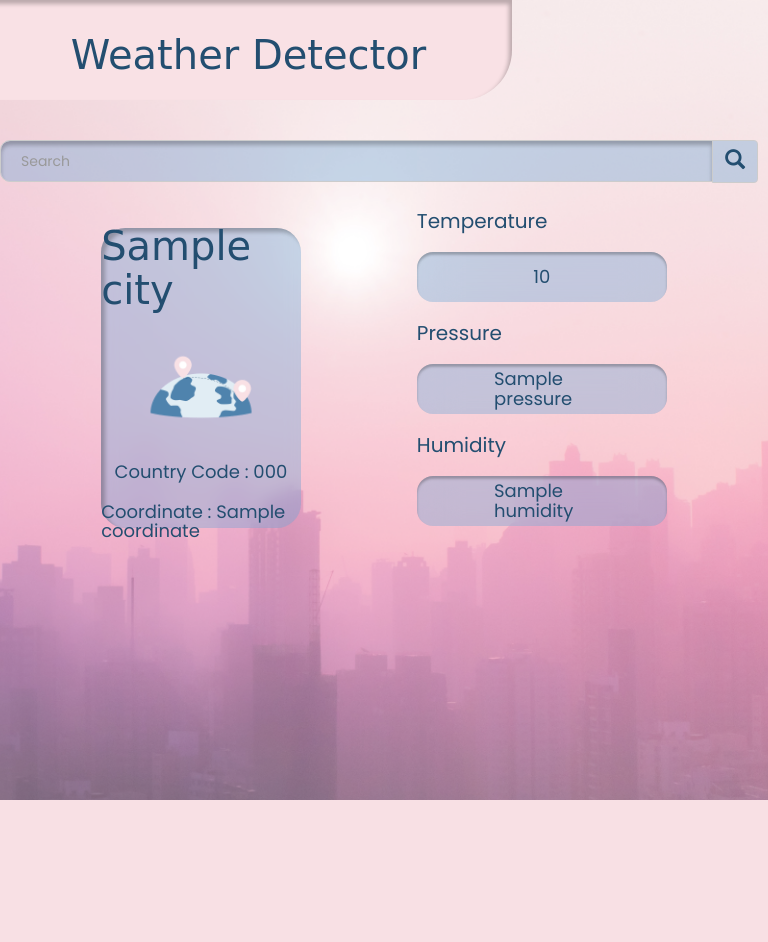
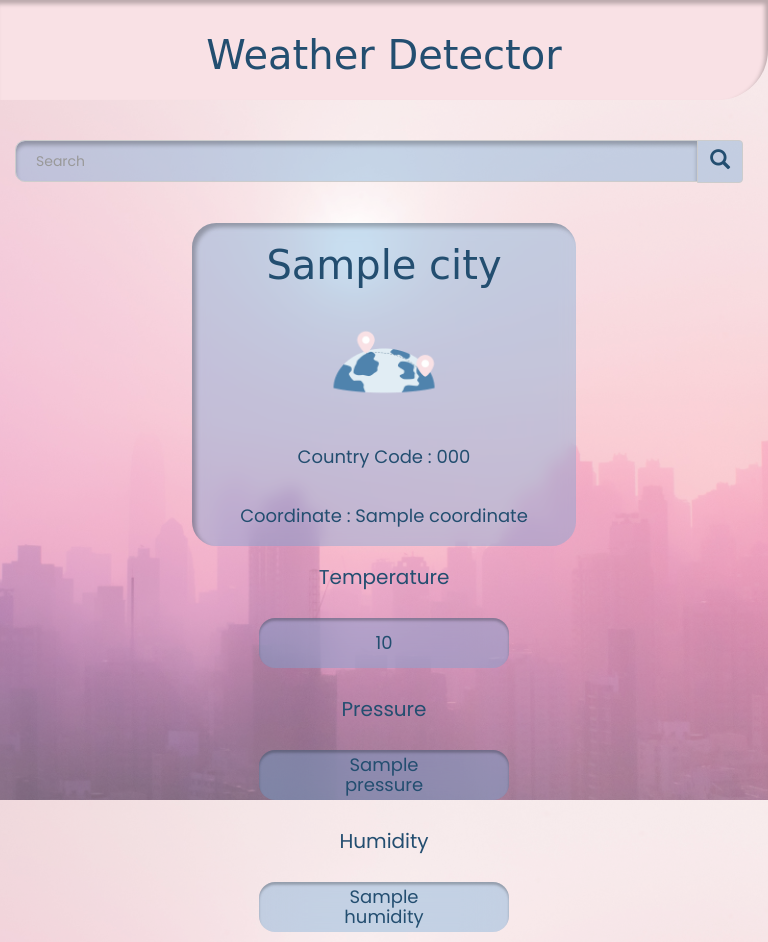
Before and after one commit to NabajitBhadury/Weather-Detector, a Django app: template templates/index.html in a window 768 px wide. Before the commit the page ends 800 px from the top, so only its background shows below. Run offline with Django 3.2, Linux system fonts and the light colour scheme; the template is opened without the code that fills it: most values are stand-ins (such as "Sample title", 1, 10 or a date in 2020); some libraries are stand-ins or nearby versions; some web fonts are replaced.

Commit message:
ui changes:responsive

```diff
--- a/static/assets/css/style.css
+++ b/static/assets/css/style.css
@@ -24,6 +24,12 @@
 .section_margin
 {
     margin:2rem;
+}
+
+.row
+{
+    margin:0;
+    padding:0;
 }
 
 body {
@@ -95,7 +101,7 @@ h1 {
     display: flex;
     justify-content: space-evenly;
     flex-direction: row;
-    margin-top: 45px;
+    margin-top: 40px;
 }
 
 .block1
@@ -105,7 +111,8 @@ h1 {
     box-shadow: 4px 4px 4px 0px rgba(0, 0, 0, 0.25) inset;
     backdrop-filter: blur(7.5px);
     width: 25%;
-    height: 300px;
+    /* height: 300px; */
+    height: auto;
     flex-shrink: 0;
     display: flex;
     align-items: center;
@@ -128,7 +135,8 @@ h1:hover {
 h4
 {
     color: var(--primary-color);
-    /* padding: 10px;  */
+    padding: 10px;
+    text-align: center;
 }
 
 h4:hover {
@@ -150,7 +158,9 @@ h4:hover {
     flex-direction: column;
     align-items: flex-start;
     justify-content: center;
-    height: 280px;
+    /* height: 280px; */
+    width: auto;
+    height:auto;
 }
 
 .temp {
@@ -248,5 +258,33 @@ h4:hover {
         justify-content: center;
         align-items: center;
     }
+    .block1 {
+        width: 90%;
+        height: auto;
+    }
+    .block2 {
+        height: auto;
+        align-items: center;
+    }
+}
 
+@media (min-width: 481px) and (max-width: 1024px) {
+    .nav-style {
+        width: 100%;
+        padding: 20px;
+    }
+    .block {
+        display: flex;
+        flex-direction: column;
+        justify-content: center;
+        align-items: center;
+    }
+    .block1 {
+        width: 50%;
+        height: auto;
+    }
+    .block2 {
+        height: auto;
+        align-items: center;
+    }
 }
--- a/templates/index.html
+++ b/templates/index.html
@@ -6,6 +6,7 @@
   <meta charset="utf-8">
   <title>weather</title>
   <!-- Latest compiled and minified CSS -->
+  <meta name="viewport" content="width=device-width, initial-scale=1.0">
   <link rel="stylesheet" href="https://maxcdn.bootstrapcdn.com/bootstrap/3.4.0/css/bootstrap.min.css">
   <link rel="stylesheet" type="text/css" href="{% static 'assets/css/style.css' %}">
   <link href="https://fonts.googleapis.com/css2?family=Poppins&display=swap" rel="stylesheet">
```
